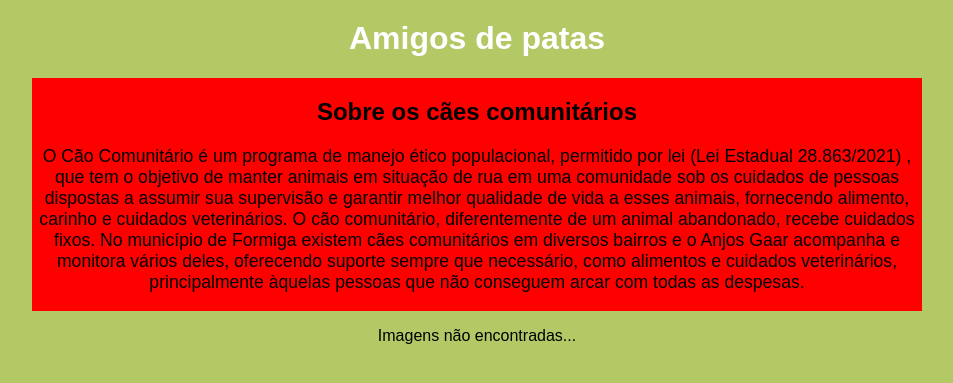
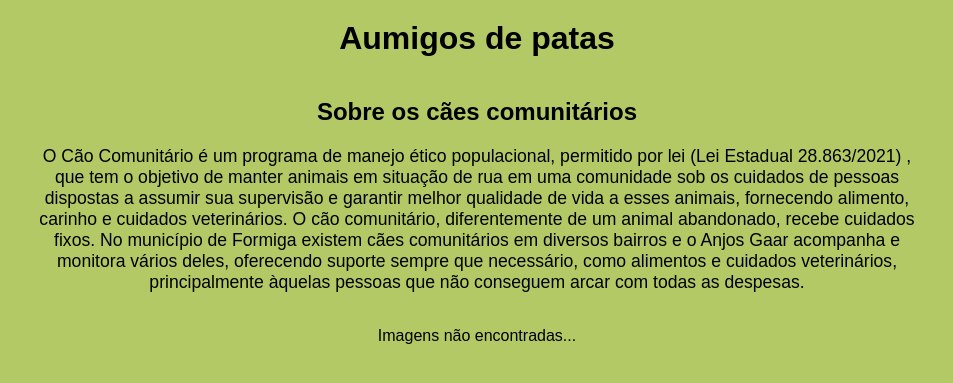
Before and after one commit to Marcos-ViniciusCM/Site_ONG, a PHP site: page /anjos/comunitarios/comunitarios.php in a window 1280 px wide. Shown: the top 383 px of the page, without its empty margins (163-1116 px from the left). Run offline with PHP 8.4, Linux system fonts and the light colour scheme; data that the repository does not hold is empty.

Commit message:
alguns ajuste saudaveis

```diff
--- a/home/comunitarios/adote.css
+++ b/home/comunitarios/adote.css
@@ -28,7 +28,7 @@ h1 {
 }
 
 h1 {
-  color: #fff;
+  color: black;
   margin-top: 0px; /* Adicionado para remover a margem superior padrão */
 }
 
@@ -38,8 +38,7 @@ h1 {
   margin-bottom: 20px; /* Adicionado espaçamento entre as imagens */
 }
 .imagem{
-  max-width: 400px;
-  min-width: 300px;
+  max-width: 300px;
 }
 
 .nome {
@@ -148,7 +147,6 @@ a{
     max-width: 890px;
     margin:0 auto;
     text-align: center;
-    background-color: red;
   }
   .conteudo-anjos > p{
     font-size: 110%;
--- a/home/comunitarios/comunitarios.php
+++ b/home/comunitarios/comunitarios.php
@@ -3,7 +3,7 @@ include ('../config/configView.php');
 $result = $db->query("SELECT * FROM dogsC ORDER BY id DESC");
 ?>
 <head><link rel="stylesheet" href="adote.css"></head>
-<h1>Amigos de patas</h1>
+<h1>Aumigos de patas</h1>
 <div class="conteudo-anjos">
         <h2>Sobre os cães comunitários</h2>
 		<p>O Cão Comunitário é um programa de manejo ético populacional, permitido por lei (Lei Estadual 28.863/2021) , que tem o objetivo de manter animais em situação de rua em uma comunidade sob os cuidados de pessoas dispostas a assumir sua supervisão e garantir melhor qualidade de vida a esses animais, fornecendo alimento, carinho e cuidados veterinários. O cão comunitário, diferentemente de um animal abandonado, recebe cuidados fixos.
```
